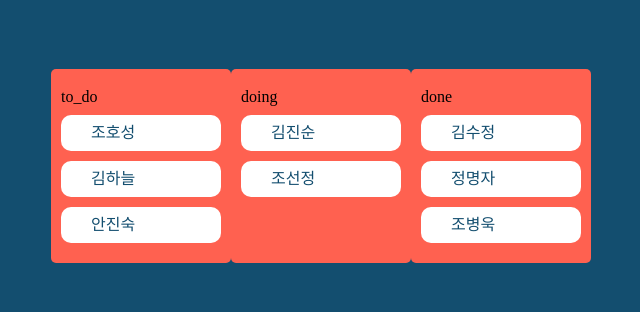
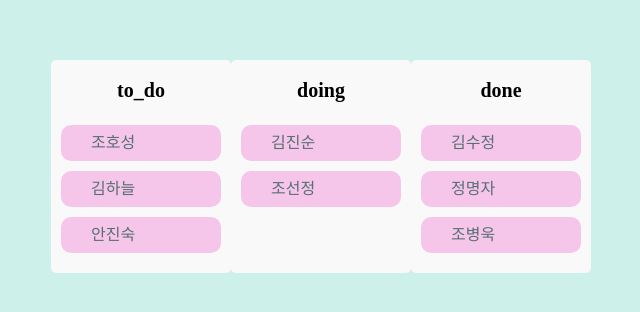
Before and after one commit to chspower1/trello-clone, a React (Create React App) app: page / in a window 1280 px wide. Shown: the part 234-546 px from the top of the page, without its empty margins (319-959 px from the left). Built offline with nearby package versions, Linux system fonts and the light colour scheme.

Commit message:
3board dnd

```diff
--- a/src/App.tsx
+++ b/src/App.tsx
@@ -33,12 +33,31 @@ function App() {
     const [toDos, setToDos] = useRecoilState(toDoState);
     const onDragEnd = ({ draggableId, destination, source }: DropResult) => {
         console.log(draggableId, destination, source);
-        setToDos((prev) => {
-            const resultToDos = { ...prev };
-            console.log(Object.values(resultToDos[destination?.droppableId!]));
-            console.log(resultToDos);
-            return resultToDos;
-        });
+        if (destination === null) return;
+        if (destination?.droppableId === source.droppableId) {
+            setToDos((prev) => {
+                const resultBoard = [...prev[destination.droppableId]];
+                resultBoard.splice(source.index, 1);
+                resultBoard.splice(destination.index, 0, draggableId);
+                console.log(resultBoard);
+                return {
+                    ...prev,
+                    [destination.droppableId]: resultBoard,
+                };
+            });
+        } else if (destination?.droppableId !== source.droppableId) {
+            setToDos((prev) => {
+                const startBoard = [...prev[source.droppableId]];
+                const resultBoard = [...prev[destination?.droppableId!]];
+                startBoard.splice(source.index, 1);
+                resultBoard.splice(destination?.index!, 0, draggableId);
+                return {
+                    ...prev,
+                    [source.droppableId]: startBoard,
+                    [destination?.droppableId!]: resultBoard,
+                };
+            });
+        }
     };
 
     // console.log(toDos);
--- a/src/components/Board.tsx
+++ b/src/components/Board.tsx
@@ -6,6 +6,13 @@ export const Wrapper = styled.div`
     padding: 20px 10px;
     border-radius: 5px;
     background-color: ${(props) => props.theme.accentColor};
+`;
+const Title = styled.h1`
+    text-align: center;
+    font-size: 20px;
+    font-weight: bolder;
+    margin-bottom: 25px;
+    color: black;
 `;
 
 interface IBoardProps {
@@ -16,7 +23,7 @@ interface IBoardProps {
 function Board({ toDos, boardId }: IBoardProps) {
     return (
         <Wrapper>
-            <h1>{boardId}</h1>
+            <Title>{boardId}</Title>
             <Droppable droppableId={boardId}>
                 {(magic) => (
                     <div ref={magic.innerRef} {...magic.droppableProps}>
--- a/src/theme.ts
+++ b/src/theme.ts
@@ -1,9 +1,9 @@
 import { DefaultTheme } from "styled-components";
 export const lightTheme: DefaultTheme = {
-    bgColor: "#134e6f",
+    bgColor: "#CDF0EA",
     btnColor: "#ffa822",
     btnTextColor: "white",
-    cardColor: "white",
-    cardTextColor: "#134e6f",
-    accentColor: "#ff6150",
+    cardColor: "#F6C6EA",
+    cardTextColor: "#576F72",
+    accentColor: "#F9F9F9",
 };
```
